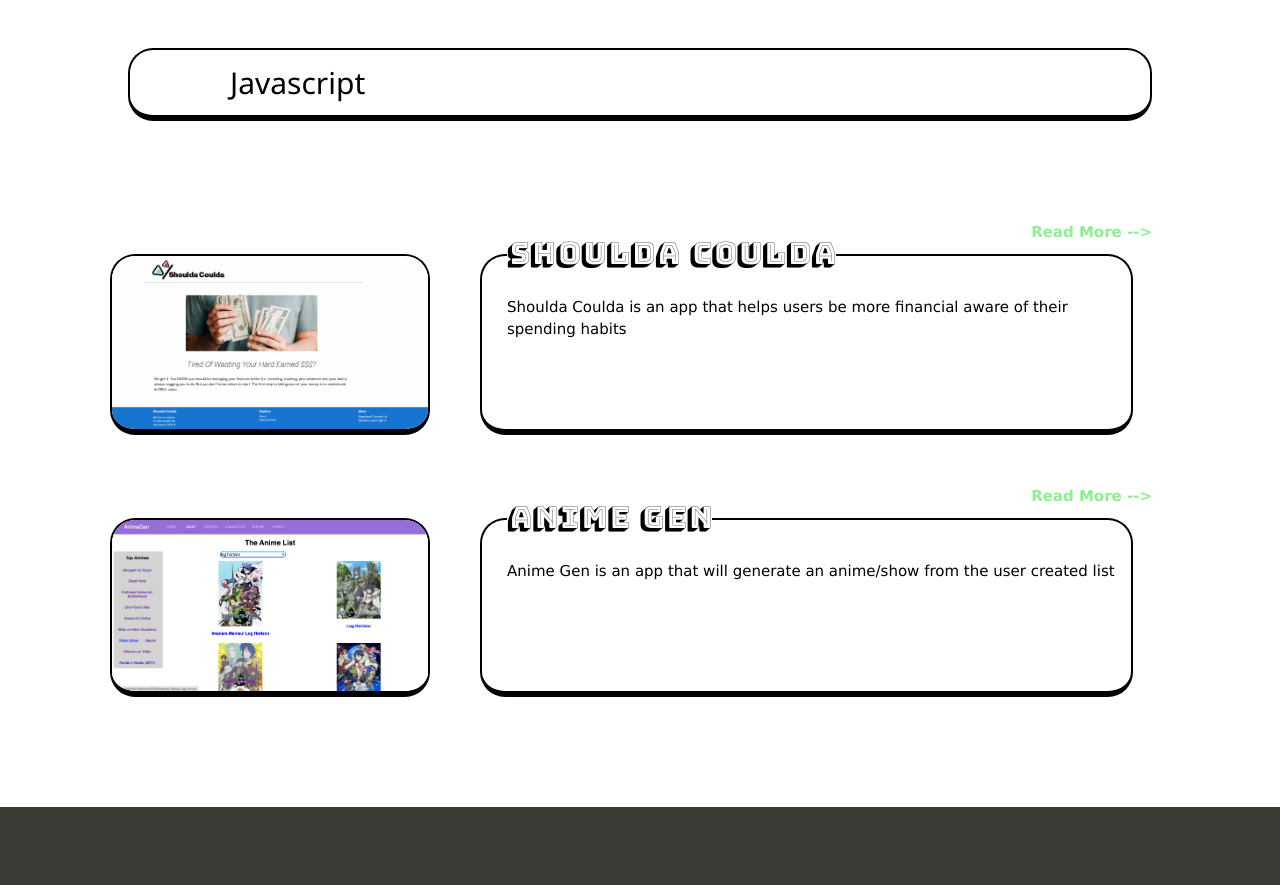
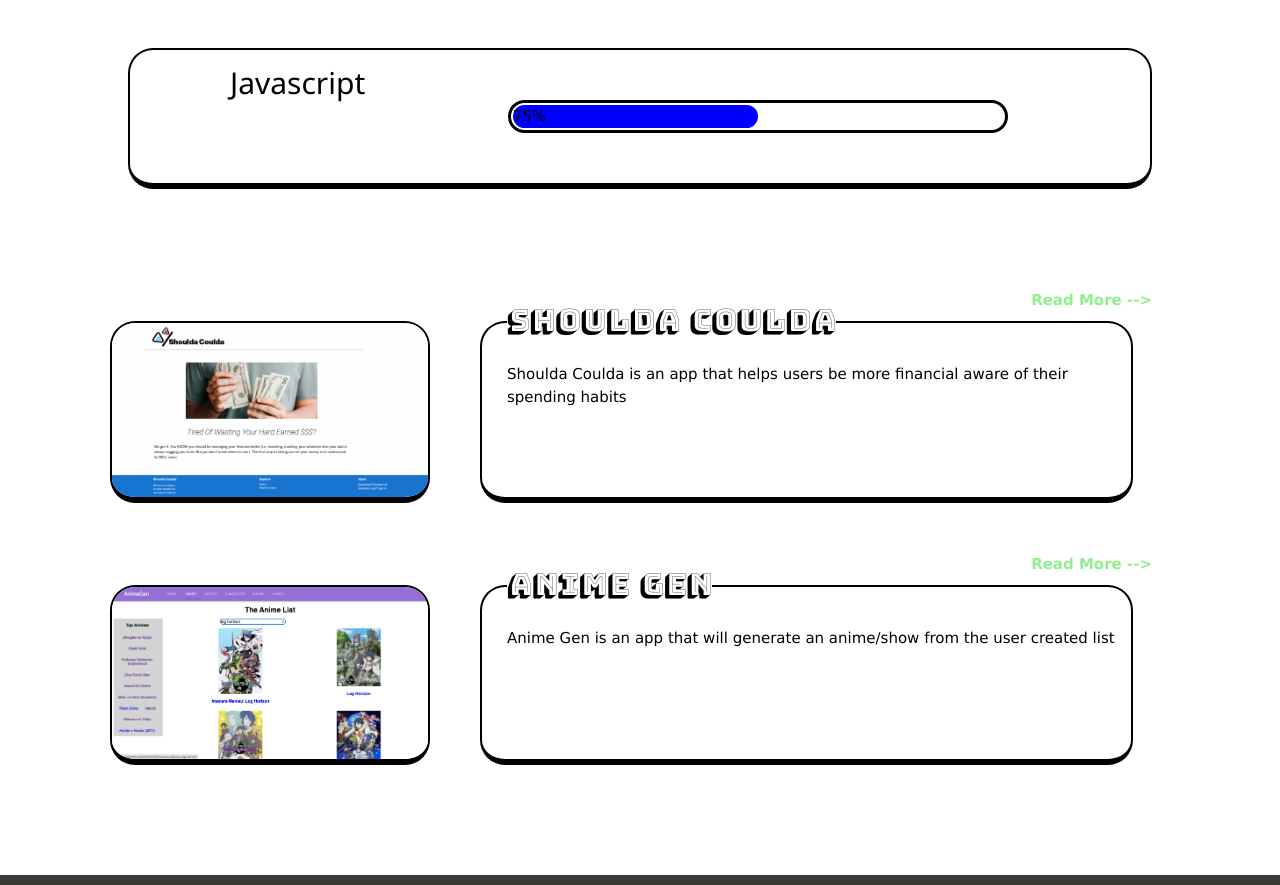
Before and after one commit to StudentCZ/my-website, a React (Create React App) app: page / in a window 1280 px wide. Shown: the part 887-1772 px from the top of the page. Built offline with nearby package versions, Linux system fonts and the light colour scheme.

Commit message:
created a static progress bar

```diff
--- a/src/components/ProjectSkillBar.js
+++ b/src/components/ProjectSkillBar.js
@@ -8,6 +8,9 @@ const ProjectSkillBar = () => {
         <div>
           <h2 className={style.skill}>Javascript</h2>
         </div>
+        <div className={style.progress}>
+          <div className={style.progressBar}>75%</div>
+        </div>
       </div>
     </>
   );
--- a/src/components/ProjectSkillBar.module.css
+++ b/src/components/ProjectSkillBar.module.css
@@ -12,3 +12,20 @@
 .skill {
   padding-left: 100px;
 }
+
+.progress {
+  margin: 50px auto;
+  padding: 2px;
+  width: 100%;
+  max-width: 500px;
+  background: white;
+  border: 3px solid #000;
+  border-radius: 20px;
+}
+
+.progressBar {
+  height: 100%;
+  width: 50%;
+  border-radius: 15px;
+  background-color: blue;
+}
```
